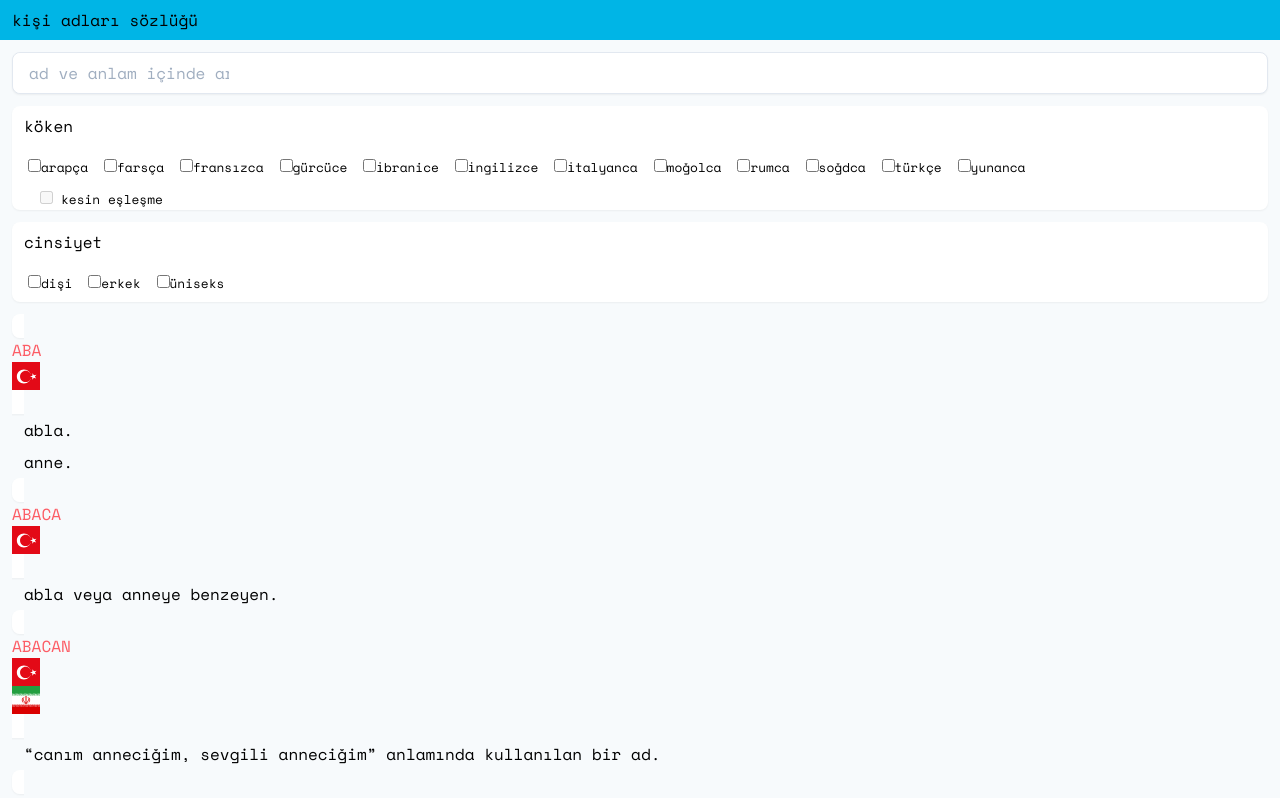
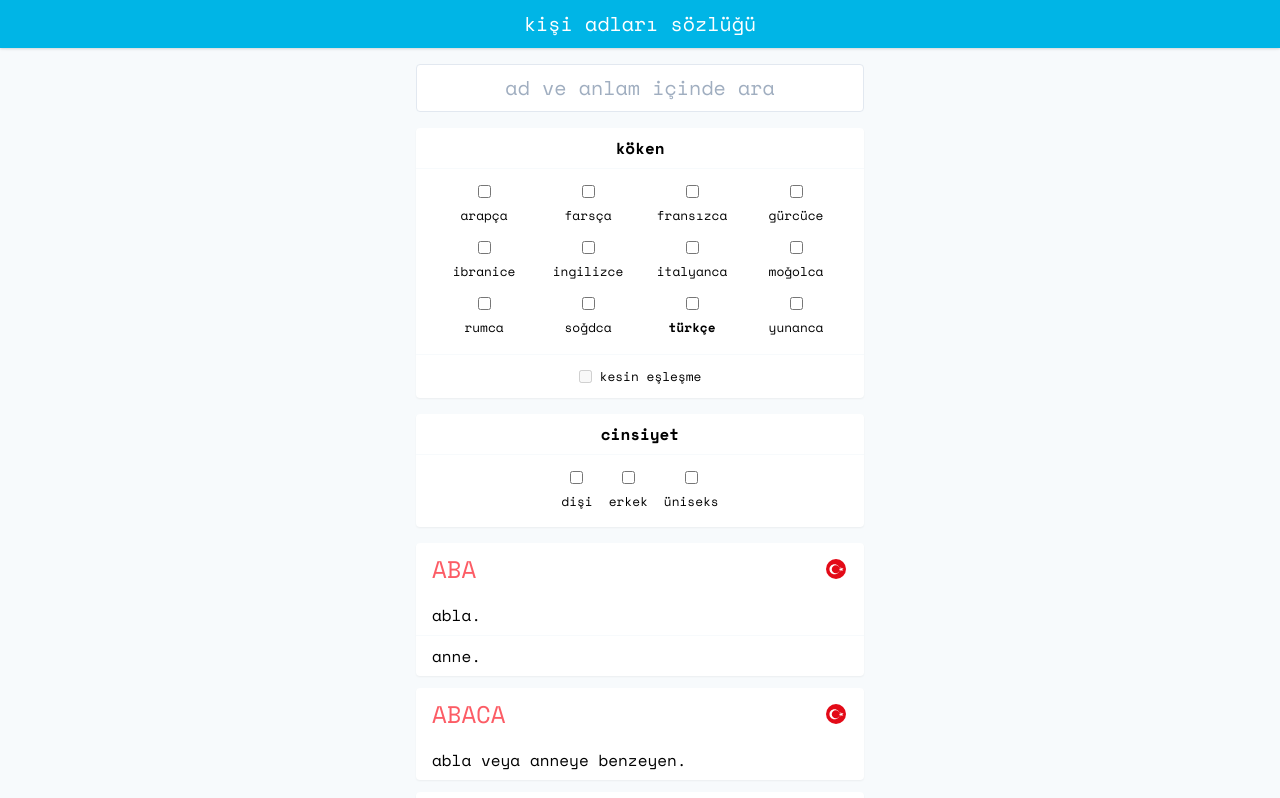
Before and after one commit to saitergun/kisiadlari, a Vue app: page /#/names in a window 1280 px wide. Shown: the top 798 px of the page. Built offline with nearby package versions, Linux system fonts and the light colour scheme.

Commit message:
update classes

```diff
--- a/src/assets/scss/_base.scss
+++ b/src/assets/scss/_base.scss
@@ -16,6 +16,6 @@
        url("../../assets/fonts/space-mono-v4-latin-ext-700.woff") format("woff"); /* Chrome 6+, Firefox 3.6+, IE 9+, Safari 5.1+ */
 }
 
-body {
-  overflow-y: scroll;
+mark {
+  @apply bg-secondary-200;
 }
--- /dev/null
+++ b/src/assets/scss/_utilities.scss
@@ -0,0 +1,7 @@
+.container {
+  @apply max-w-md p-4 mx-auto;
+
+  @screen sm {
+    @apply px-0;
+  }
+}
--- a/src/assets/scss/app.scss
+++ b/src/assets/scss/app.scss
@@ -5,3 +5,5 @@
 @import "tailwindcss/components";
 
 @import "tailwindcss/utilities";
+
+@import "utilities";
--- a/src/components/FilterItem.vue
+++ b/src/components/FilterItem.vue
@@ -1,27 +1,72 @@
 <template>
-  <span>
-    <span class="d-block bg-white shadow-sm rounded-lg" :class="{ 'mt-3': !isFirstItem }" v-if="item">
-      <span class="d-flex align-items-center justify-content-between px-3 py-2">
-        <router-link class="d-flex align-items-center text-decoration-none" :to="{ path: '/names/' + item.id }">
-          <h3 class="d-flex align-items-center justify-content-start m-0" :class="['text-' + item.gender.name.toLowerCase()]">
-            <span class="m-0 h4" :inner-html.prop="item.name | upperCaseIt | highlightText(highlightText)" />
-          </h3>
-        </router-link>
+  <section
+    class="bg-white shadow-sm rounded"
+    :class="{
+      'mt-3': !isFirstItem
+    }"
+    v-if="item"
+  >
+    <header class="flex items-center justify-between py-2 px-4">
+      <router-link
+        class="flex items-center"
+        :to="{
+          path: '/names/' + item.id
+        }"
+      >
+        <h3
+          class="flex items-center justify-start cursor-pointer text-2xl"
+          :class="{
+            'text-female': item.gender.name === 'Female',
+            'text-male': item.gender.name === 'Male',
+            'text-unisex': item.gender.name === 'Unisex',
+          }"
+          :inner-html.prop="item.name | upperCaseIt | highlightText(highlightText)"
+        />
+      </router-link>
 
-        <span class="d-flex align-items-center justify-content-between" v-if="item.origins">
-          <img class="rounded-circle img-thumbnail border-light" :src="origin.flag.square" style="width: 1.75rem; height: 1.75rem" :class="{ 'ml-n2': index > 0 }" :key="index" v-for="(origin, index) in item.origins" :title="origin.nameLocale | lowerCaseIt" />
-        </span>
+      <span class="flex items-center" v-if="item.origins">
+        <img
+          class="w-6 h-6 rounded-full border-2 border-white"
+          :src="origin.flag.square"
+          :class="{
+            '-ml-2': index,
+            'relative': origin.id === 1
+          }"
+          :key="index"
+          v-for="(origin, index) in item.origins"
+          :title="origin.nameLocale | lowerCaseIt"
+        />
       </span>
+    </header>
 
-      <ul class="list-group list-group-flush" v-if="item.significations">
-        <li class="list-group-item bg-transparent py-1 px-3 border-bottom border-light" :class="{ 'border-bottom-0': (index + 1 === item.significations.length) }" v-show="showAllSignifications || item.significations.length < 3 || (index < 1 && item.significations.length > 2)" v-for="(signification, index) in item.significations" :key="index" :inner-html.prop="signification | lowerCaseIt | highlightText(highlightText)" />
+    <main>
+      <ul class="flex flex-col divide-y divide-gray-100" v-if="item.significations">
+        <li
+          class="block py-2 px-4"
+          :class="{
+            'border-bottom-0': (index + 1 === item.significations.length)
+          }"
+          v-show="showAllSignifications || item.significations.length < 3 || (index < 1 && item.significations.length > 2)"
+          v-for="(signification, index) in item.significations"
+          :key="index"
+          :inner-html.prop="signification | lowerCaseIt | highlightText(highlightText)"
+        />
+      </ul>
+    </main>
 
-        <li class="list-group-item bg-transparent py-2 px-3 border-bottom-0 border-light text-center line-height-1 text-uppercase cursor-pointer" :class="['text-' + item.gender.name.toLowerCase()]" v-show="!showAllSignifications && item.significations.length > 2" @click="showAllSignifications = true">
-          <small class="d-block">+{{ item.significations.length - 1 }} anlam daha</small>
-        </li>
-      </ul>
-    </span>
-  </span>
+    <footer>
+      <button
+        class="block w-full border-t border-gray-100 text-center cursor-pointer py-2 px-4"
+        :class="{
+          'text-female': item.gender.name === 'Female',
+          'text-male': item.gender.name === 'Male',
+          'text-unisex': item.gender.name === 'Unisex',
+        }"
+        v-show="!showAllSignifications && item.significations.length > 2"
+        @click="showAllSignifications = true"
+      >{{ item.significations.length - 1 }} anlam daha</button>
+    </footer>
+  </section>
 </template>
 
 <script>
--- /dev/null
+++ b/src/components/IconX.vue
@@ -0,0 +1,38 @@
+<template>
+  <svg
+    xmlns="http://www.w3.org/2000/svg"
+    width="100%"
+    height="100%"
+    viewBox="0 0 24 24"
+    stroke-width="3"
+    stroke="currentColor"
+    fill="none"
+    stroke-linecap="round"
+    stroke-linejoin="round"
+  >
+    <path
+      stroke="none"
+      d="M0 0h24v24H0z"
+    />
+
+    <line
+      x1="18"
+      y1="6"
+      x2="6"
+      y2="18"
+    />
+
+    <line
+      x1="6"
+      y1="6"
+      x2="18"
+      y2="18"
+    />
+  </svg>
+</template>
+
+<script>
+export default {
+  name: 'IconX'
+}
+</script>
--- a/src/main.js
+++ b/src/main.js
@@ -24,15 +24,15 @@ Vue.mixin({
           .replace(new RegExp('[sşSŞ]', 'gi'), '[sşSŞ]')
           .replace(new RegExp('[oöOÖ]', 'gi'), '[oöOÖ]')
         if (string.match(new RegExp(regex, 'gi'))) {
-          return string.replace(new RegExp(regex, 'gi'), str => `<span class="marker">${str}</span>`)
+          return string.replace(new RegExp(regex, 'gi'), str => `<mark>${str}</mark>`)
         }
       }
       return string
     },
 
-    lowerCaseIt: string => string.toLocaleLowerCase(),
+    lowerCaseIt: string => string.toLocaleLowerCase('tr-TR'),
 
-    upperCaseIt: string => string.toLocaleUpperCase()
+    upperCaseIt: string => string.toLocaleUpperCase('tr-TR')
   }
 })
 
--- a/src/views/App.vue
+++ b/src/views/App.vue
@@ -1,27 +1,40 @@
 <template>
   <span>
-    <span class="position-fixed w-100 h-100 d-flex align-items-center justify-content-center" v-if="!isReady && !errorText">
-      <span class="p-4 text-primary text-center">
-        <span class="spinner-border text-primary" />
-        <div class="mt-4 font-weight-bolder"><span>yükleniyor</span></div>
+    <span class="fixed w-screen h-screen flex items-center justify-center" v-if="!isReady && !errorText">
+      <span class="text-center text-primary p-4">
+        <span class="text-2xl font-bold mt-4">yükleniyor</span>
       </span>
     </span>
 
-    <span class="position-fixed w-100 h-100 d-flex align-items-center justify-content-center" v-if="errorText">
-      <span class="p-4 text-danger text-center">
-        <span class="d-flex align-items-center justify-content-center bg-danger text-white line-height-1 rounded-circle m-auto" :style="{ fontSize: '3rem', width: '50px', height: '50px' }">!</span>
-        <div class="mt-4">{{ errorText }}</div>
+    <span class="fixed w-screen h-screen flex items-center justify-center" v-if="errorText">
+      <span class="text-center text-red-600 p-4">
+        <span class="w-12 h-12 flex items-center justify-center bg-red-500 text-white leading-none text-4xl rounded-full m-auto">!</span>
+
+        <span class="block mt-5">{{ errorText }}</span>
       </span>
     </span>
 
-    <nav class="navbar navbar-dark sticky-top bg-primary p-2" v-if="isReady">
-      <span class="container d-flex justify-content-center">
-        <h1 class="navbar-brand m-0 p-1 line-height-1 cursor-pointer user-select-none" :title="name" v-if="$route.name === 'routeHome'">{{ name }}</h1>
-        <router-link class="navbar-brand m-0 p-1 line-height-1" to="/" :title="name" v-else>{{ name }}</router-link>
+    <nav class="sticky left-0 top-0 right-0 w-full h-12 flex items-center justify-center bg-primary shadow z-40" v-if="isReady">
+      <span class="flex items-center justify-center relative w-full h-12 max-w-md px-4">
+        <h1
+          class="block text-center text-xl text-white cursor-pointer p-2"
+          :title="name"
+          v-if="$route.name === 'routeHome'"
+        >{{ name }}</h1>
+
+        <router-link
+          class="block text-center text-xl text-white cursor-pointer p-2"
+          to="/"
+          :title="name"
+          v-else
+        >{{ name }}</router-link>
       </span>
     </nav>
 
-    <router-view :key="$route.fullPath" v-if="isReady" />
+    <router-view
+      :key="$route.fullPath"
+      v-if="isReady"
+    />
   </span>
 </template>
 
--- a/src/views/Names.vue
+++ b/src/views/Names.vue
@@ -1,96 +1,141 @@
 <template>
-  <main class="container p-3">
-    <section class="bg-white shadow-sm rounded-lg border">
-      <span class="d-block position-relative">
-        <input type="text" class="form-control form-control-lg rounded-lg placeholder-light py-2 px-4 h-auto border-0 text-center shadow-none" placeholder="ad ve anlam içinde ara" v-model="filter.query" @keyup.enter="$event.srcElement.blur(), filter.page = 1, updateRoute()" />
+  <main class="container space-y-4">
+    <section class="bg-white border rounded">
+      <span class="block relative">
+        <input
+          type="text"
+          class="w-full h-auto text-center text-xl placeholder-gray-500 bg-transparent focus:outline-none focus:shadow py-2 px-4"
+          placeholder="ad ve anlam içinde ara"
+          v-model="filter.query"
+          @keyup.enter="$event.srcElement.blur(), filter.page = 1, updateRoute()"
+        />
 
-        <button class="close font-weight-normal" style="position: absolute; top: 0; bottom: 0; right: 0; width: 3rem;" v-show="filter.query.length" @click="filter.query = '', $event.target.previousElementSibling.focus(), updateRoute() ">&times;</button>
+        <button
+          class="absolute top-0 right-0 w-10 h-10 flex items-center justify-center focus:outline-none active:bg-gray-100 focus:bg-gray-200 rounded-full text-gray-500 z-50 p-3 m-1"
+          v-show="filter.query.length"
+          @click="filter.query = '', $event.target.previousElementSibling.focus(), updateRoute()"
+        ><IconX /></button>
       </span>
     </section>
 
-    <section class="bg-white shadow-sm rounded-lg mt-3">
-      <header class="d-flex align-items-center justify-content-center border-bottom border-light m-0 py-2 px-3">
-        <span class="d-block font-weight-bolder line-height-1 m-0">köken</span>
+    <section class="bg-white shadow-sm rounded">
+      <header class="flex items-center justify-center border-b border-gray-100 py-2 px-4">
+        <span class="block font-semibold">köken</span>
       </header>
 
-      <main class="row no-gutters p-2">
-        <span class="col-4 col-sm-3" :key="origin.code" v-for="origin in origins">
-          <label class="d-flex justify-content-center cursor-pointer m-0 p-2" :for="origin.code">
-            <span>
-              <span class="custom-control custom-checkbox custom-control-textless custom-control-circle">
-                <input type="checkbox" :id="origin.code" class="custom-control-input" :value="origin.id" v-model="filter.origins" :disabled="(!countItems && !filter.origins.includes(origin.id))" @change="updateRoute" />
-                <label class="custom-control-label" :for="origin.code" />
-              </span>
+      <main class="grid grid-cols-3 sm:grid-cols-4 py-2 p-4">
+        <label class="flex flex-col items-center justify-center cursor-pointer p-2" :for="origin.code" :key="origin.code" v-for="origin in origins">
+          <input
+            type="checkbox"
+            class="cursor-pointer"
+            :id="origin.code"
+            :value="origin.id"
+            :disabled="(!countItems && !filter.origins.includes(origin.id))"
+            v-model="filter.origins"
+            @change="updateRoute"
+          />
 
-              <small class="d-block user-select-none text-center line-height-1 mt-2" :class="{ 'font-weight-bolder': origin.id === 1 }">{{ origin.nameLocale | lowerCaseIt }}</small>
-            </span>
-          </label>
-        </span>
+          <small
+            class="block select-none text-center lowercase mt-2"
+            :class="{
+              'font-semibold': origin.id === 1
+            }"
+          >{{ origin.nameLocale | lowerCaseIt }}</small>
+        </label>
       </main>
 
-      <footer class="row no-gutters border-top border-light">
-        <span class="col-12">
-          <label class="d-flex align-items-center justify-content-center mx-4 m-0 p-3" :class="{ 'cursor-pointer': filter.origins.length }" for="originsTypeExact">
+      <footer class="border-t border-gray-100">
+        <label
+          class="flex items-center justify-center p-3"
+          :class="{
+            'cursor-pointer': filter.origins.length
+          }"
+          for="originsTypeExact"
+        >
+          <input
+            type="checkbox"
+            id="originsTypeExact"
+            class="cursor-pointer"
+            v-model="filter.originsTypeExact"
+            :disabled="!filter.origins.length"
+            @change="updateRoute"
+          />
 
-            <span class="custom-control custom-switch custom-control-textless custom-control-circle">
-              <input type="checkbox" id="originsTypeExact" class="custom-control-input" v-model="filter.originsTypeExact" :disabled="!filter.origins.length" @change="updateRoute" />
-              <label class="custom-control-label" :class="{ 'cursor-default': !filter.origins.length }" />
-            </span>
-
-            <small class="d-block user-select-none text-center line-height-1 ml-2">kesin eşleşme</small>
-          </label>
-        </span>
+          <small class="block select-none text-center ml-2">kesin eşleşme</small>
+        </label>
       </footer>
     </section>
 
-    <section class="bg-white shadow-sm rounded-lg mt-3">
-      <header class="d-flex align-items-center justify-content-center border-bottom border-light m-0 py-2 px-3">
-        <span class="d-block font-weight-bolder line-height-1 m-0">cinsiyet</span>
+    <section class="bg-white shadow-sm rounded">
+      <header class="flex items-center justify-center border-b border-gray-100 py-2 px-4">
+        <span class="block font-semibold">cinsiyet</span>
       </header>
 
-      <main class="d-flex align-items-center justify-content-center p-2">
-        <label class="d-flex justify-content-center cursor-pointer m-0 p-2" :for="gender.id" :key="gender.id" v-for="gender in genders">
-          <span>
-            <span class="custom-control custom-checkbox custom-control-textless custom-control-circle">
-              <input type="checkbox" :id="gender.id" class="custom-control-input" :value="gender.id" v-model="filter.genders" :disabled="(!countItems && !filter.genders.includes(gender.id)) || (filter.genders.length > 1 && !filter.genders.includes(gender.id))" @change="updateRoute" />
-              <label class="custom-control-label" :for="gender.id" />
-            </span>
+      <main class="flex items-center justify-center py-2 p-4">
+        <label
+          class="flex flex-col items-center justify-center cursor-pointer p-2"
+          :for="gender.id"
+          :key="gender.id"
+          v-for="gender in genders"
+        >
+          <input
+            type="checkbox"
+            :id="gender.id"
+            class="cursor-pointer"
+            :value="gender.id"
+            v-model="filter.genders"
+            :disabled="(!countItems && !filter.genders.includes(gender.id)) || (filter.genders.length > 1 && !filter.genders.includes(gender.id))"
+            @change="updateRoute"
+          />
 
-            <small class="d-block user-select-none text-center line-height-1 mt-2">{{ gender.nameLocale | lowerCaseIt }}</small>
-          </span>
+          <small class="block select-none text-center lowercase mt-2">{{ gender.nameLocale | lowerCaseIt }}</small>
         </label>
       </main>
     </section>
 
     <section class="mt-3" v-if="items.length">
-      <FilterItem :item="item" :highlightText="filter.query" :isFirstItem="!index" :key="index" v-for="(item, index) in items" />
+      <FilterItem
+        :item="item"
+        :highlightText="filter.query"
+        :isFirstItem="!index"
+        :key="index"
+        v-for="(item, index) in items"
+      />
     </section>
 
-    <section class="mt-3">
-      <main class="py-2 px-3">
-        <p class="text-center line-height-1 m-0" v-if="itemsLoading && !items.length">ölçütlere uygun ad aranıyor</p>
-        <p class="text-center line-height-1 m-0" v-if="itemsLoading && items.length">daha fazla ad yükleniyor</p>
+    <section class="text-center py-2 mt-3">
+      <p v-if="itemsLoading && !items.length">ölçütlere uygun ad aranıyor</p>
+      <p v-if="itemsLoading && items.length">daha fazla ad yükleniyor</p>
 
-        <p class="text-center line-height-1 m-0" v-if="!itemsLoading && !items.length">aradığın ölçütlere uygun ad bulunamadı</p>
+      <p v-if="!itemsLoading && !items.length">aradığın ölçütlere uygun ad bulunamadı</p>
 
-        <p class="text-center line-height-1 m-0" v-if="!itemsLoading && countItems && !pagination.hasNextPage">{{ countItems }} adın tümü gösteriliyor</p>
+      <p v-if="!itemsLoading && countItems && !pagination.hasNextPage">{{ countItems }} adın tümü gösteriliyor</p>
 
-        <p class="text-center line-height-1 m-0" v-if="!itemsLoading && countItems && pagination.hasNextPage">{{ items.length }}/{{ countItems }} ad gösteriliyor</p>
+      <p v-if="!itemsLoading && countItems && pagination.hasNextPage">{{ items.length }}/{{ countItems }} ad gösteriliyor</p>
 
-        <div class="d-flex justify-content-center mt-3" v-if="!itemsLoading && countItems && pagination.hasNextPage">
-          <span class="btn btn-primary rounded-lg shadow-none cursor-pointer line-height-1" @click="getMoreItems">daha fazla</span>
-        </div>
-      </main>
+      <p class="flex justify-center mt-3" v-if="!itemsLoading && countItems && pagination.hasNextPage">
+        <button
+          class="bg-primary active:bg-primary-600 text-white rounded py-1 px-4"
+          @click="getMoreItems"
+        >DAHA FAZLA</button>
+      </p>
     </section>
   </main>
 </template>
 
 <script>
 import { mapState, mapGetters } from 'vuex'
-import FilterItem from '@/components/FilterItem'
+
+import FilterItem from '@/components/FilterItem.vue'
+import IconX from '../components/IconX.vue'
 
 export default {
   name: 'Names',
+
+  components: {
+    FilterItem,
+    IconX
+  },
 
   beforeRouteEnter (to, from, next) {
     next(vm => {
@@ -106,10 +151,6 @@ export default {
 
   beforeRouteLeave (to, from, next) {
     next()
-  },
-
-  components: {
-    FilterItem
   },
 
   data () {
```
Also changed, not shown: src/views/Home.vue (+43 -15 lines), src/views/Name.vue (+64 -36 lines), src/views/NotFound.vue (+5 -5 lines).
